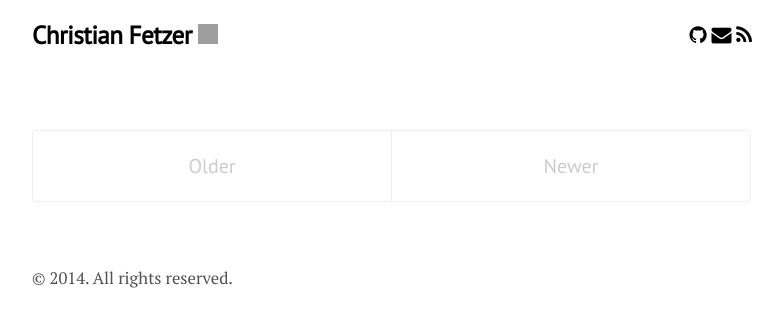
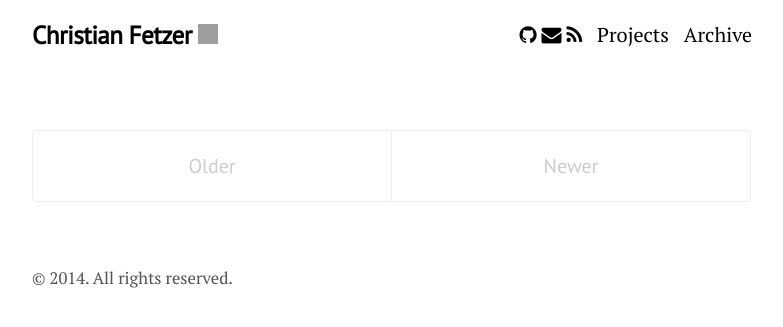
Before and after one commit to fetzerch/fetzerch.github.io, a Jekyll site: the page built from index.html, in a window 1280 px wide. Shown: the top 327 px of the page, without its empty margins (248-1031 px from the left). Built offline with Jekyll 4.4.1, drawn with Linux system fonts in a browser that asks for light colours; nearby versions of some CDN libraries; Markdown is read by kramdown in place of the engine named in the settings; the list of posts is cut into pages by our own code; grey boxes are pictures that could not be loaded.

Commit message:
default: Add navigation links

```diff
--- a/_layouts/default.html
+++ b/_layouts/default.html
@@ -30,6 +30,13 @@
           <li><a href="{{ site.baseurl }}/atom.xml">
             <i class="fa fa-rss"></i></a></li>
         </ul>
+        <ul class="nav">
+          {% for page in site.pages_list %}
+          <li>
+            <a href="{{ site.baseurl }}/{{ page[1] }}/">{{ page[0] }}</a>
+          </li>
+          {% endfor %}
+        </ul>
       </header>
 
       <main>
--- a/public/css/fetzerch.css
+++ b/public/css/fetzerch.css
@@ -34,12 +34,15 @@ h1, h2, h3, h4, h5, h6 {
 }
 
 /* Navigation */
-.contact {
+.contact, .nav{
   padding-left: 0;
   margin-bottom: 0;
   list-style: none;
   display: inline-block;
 }
-.contact li {
+.contact li, .nav li {
   display: inline-block;
 }
+.nav li {
+  margin-left: .5rem;
+}
```
